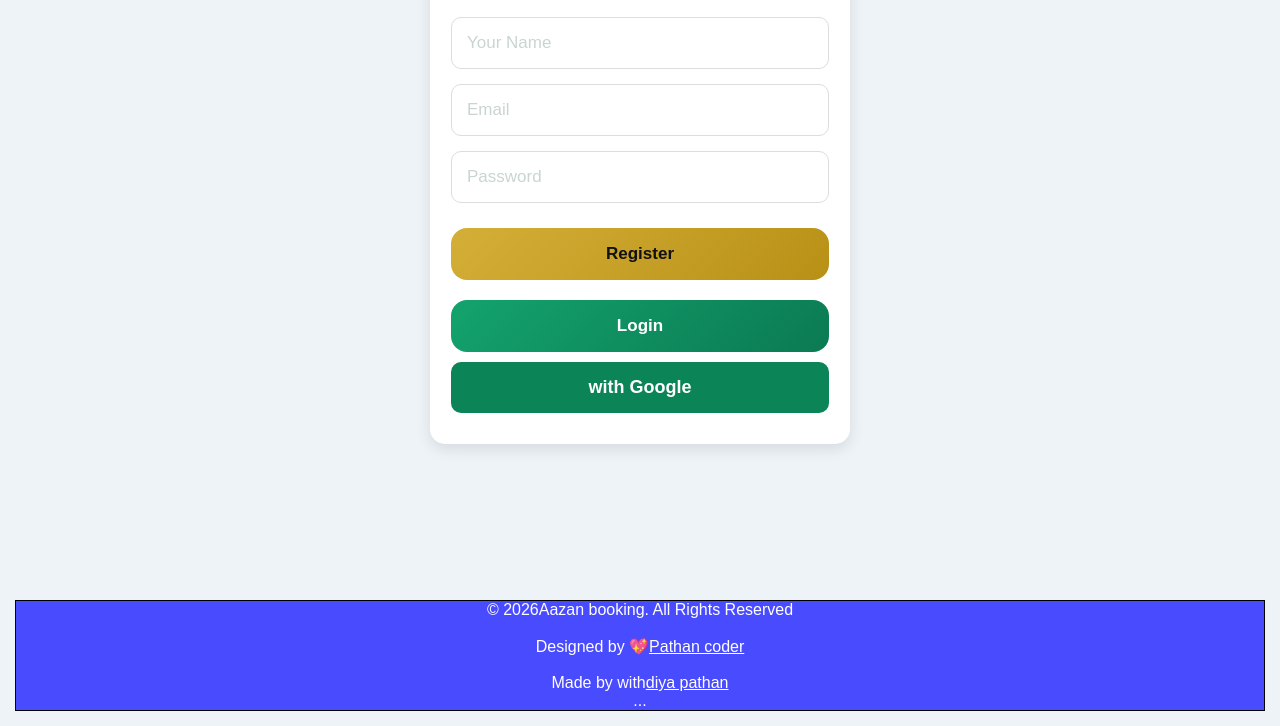
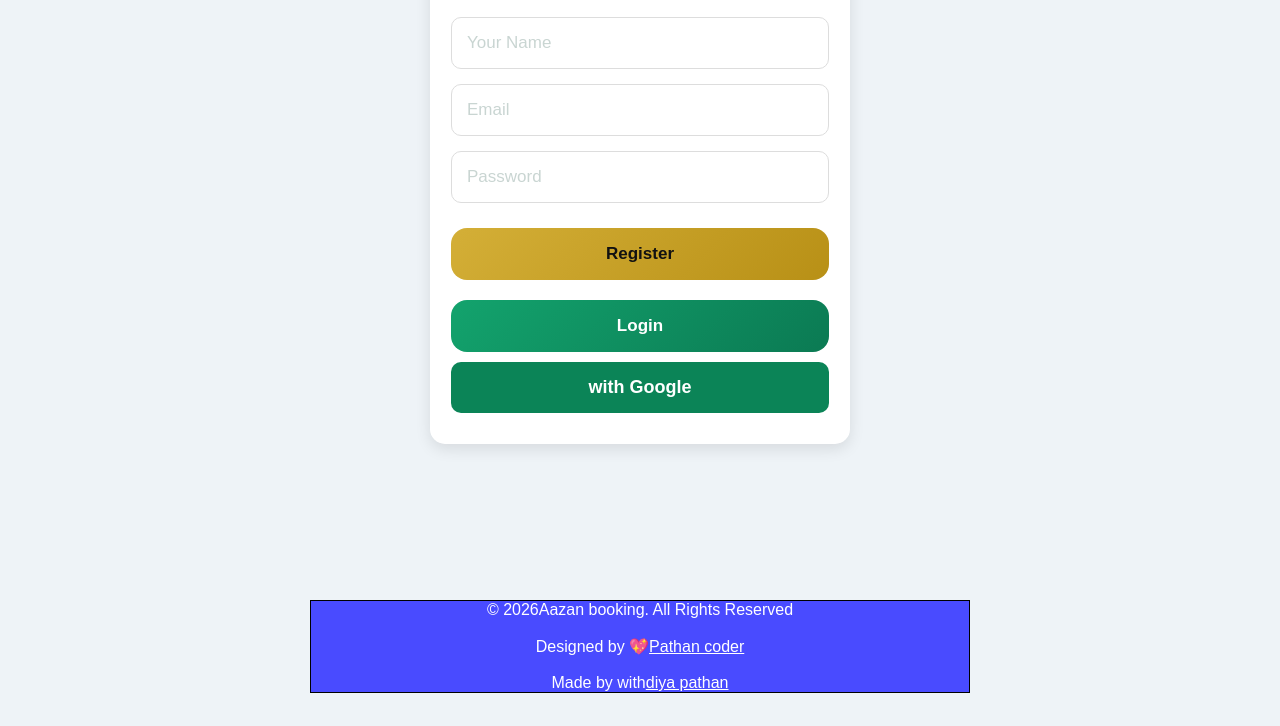
Before and after one commit to Pathan-coder/Fazal-e-karam, a website with bundled scripts: page index.html in a window 1280 px wide. Shown: the part 528-1254 px from the top of the page. Built offline with nearby package versions, Linux system fonts and the light colour scheme; no server answers; a script that the page names is missing.

Commit message:
Refactor footer and main structure in index.html
Removed unnecessary paragraph from footer and adjusted main closing tag position.

```diff
--- a/index.html
+++ b/index.html
@@ -382,14 +382,13 @@ style="display:none;">
   </div>
 <button id="logoutBtn">Logout</button>
 </div>
-</main>
  <div class="myfut">
   <footer><p>© 2026<a>Aazan booking</a>. All Rights Reserved</p>
     <br><p>Designed by 💖<a><U>Pathan coder</U></a></p>
     <br>
     <p>Made by with<a><u>diya pathan</u></a></p>
-    <p>...</p>
   </footer></div>
+</main>
 <script type="module" src="script.js"></script>
   <script src="https://cdn.jsdelivr.net/npm/eruda"></script>
 <script>
```
